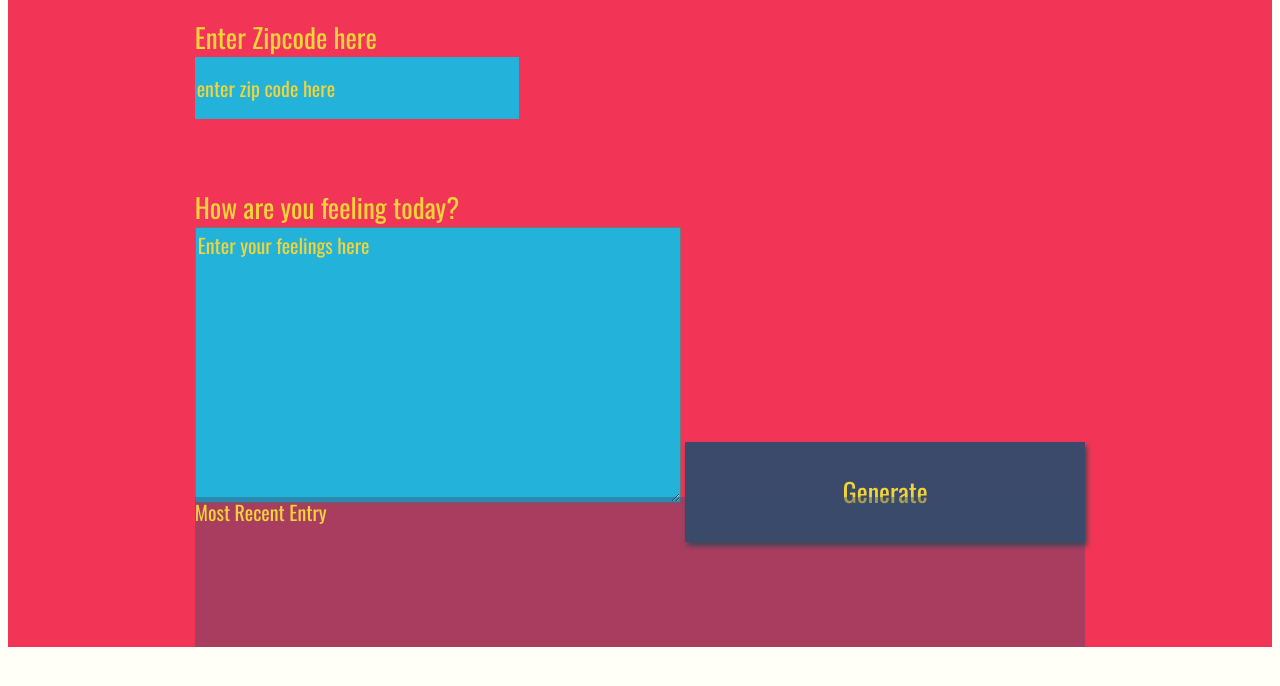
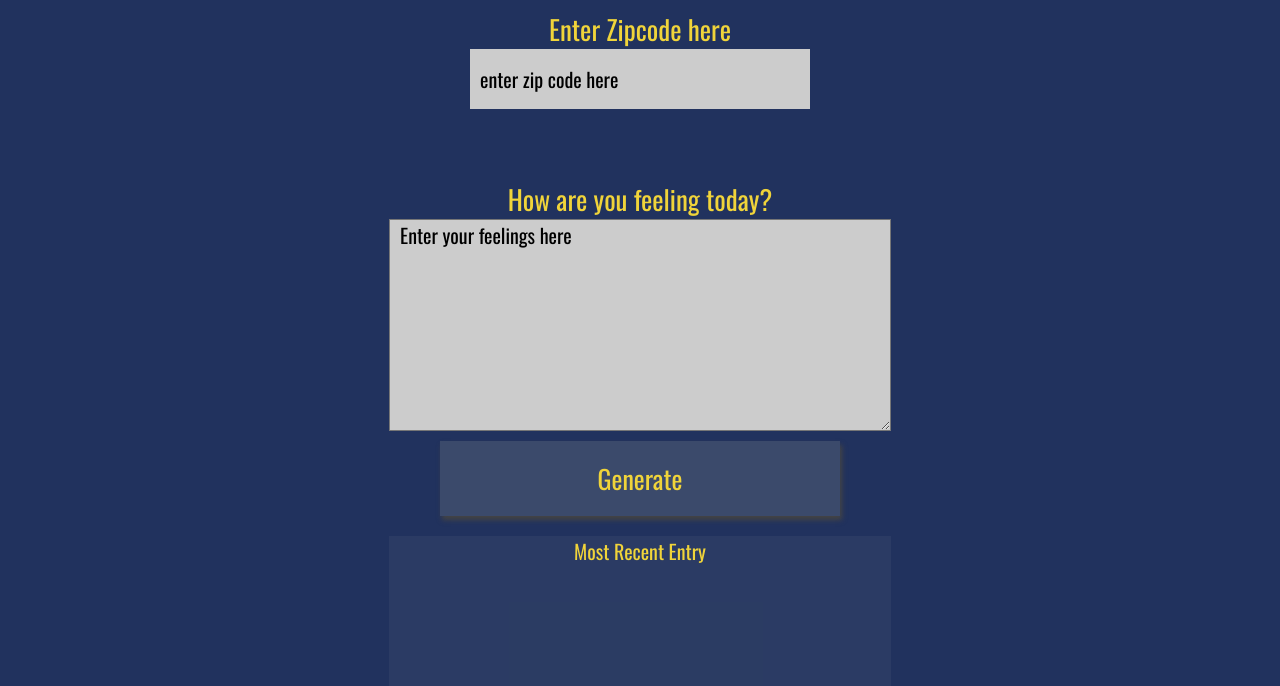
Before and after one commit to khaledBasta/My-weather-journal-app, a website: page website/index.html in a window 1280 px wide. Shown: the part 161-847 px from the top of the page. Before the commit the page ends 816 px from the top, so only its background shows below. Drawn offline with nearby package versions, Linux system fonts and the light colour scheme; a web font is replaced by a local one.

Commit message:
Adjust HMTL & CSS

```diff
--- a/website/index.html
+++ b/website/index.html
@@ -1,35 +1,38 @@
 <!DOCTYPE html>
 <html>
+
 <head>
   <meta charset="UTF-8">
   <title>Weather Journal</title>
   <link href="https://fonts.googleapis.com/css?family=Oswald:400,600,700|Ranga:400,700&display=swap" rel="stylesheet">
   <link rel="stylesheet" href="style.css">
 </head>
+
 <body>
-<div id = "app">
-  <div class ="holder headline">
-    Weather Journal App
+  <div id="app">
+    <div class="holder headline">
+      <h1>Weather Journal App</h1>
     </div>
-  <div class ="holder zip">
+    <div class="holder zip">
       <label for="zip">Enter Zipcode here</label>
       <input type="text" id="zip" placeholder="enter zip code here">
     </div>
-  <div class ="holder feel">
+    <div class="holder feel">
       <label for="feelings">How are you feeling today?</label>
-    <textarea class= "myInput" id="feelings" placeholder="Enter your feelings here" rows="9" cols="50"></textarea>
-    <button id="generate" type = "submit"> Generate </button>
+      <textarea class="myInput" id="feelings" placeholder="Enter your feelings here" rows="7" cols="50"></textarea>
+      <button id="generate" type="submit"> Generate </button>
     </div>
-  <div class ="holder entry">
-    <div class = "title">Most Recent Entry</div>
-   <div id = "entryHolder">
-    <div id = "date"></div>
-   <div id = "temp"></div>
-   <div id = "content"></div>
+    <div class="holder entry">
+      <div class="title">Most Recent Entry</div>
+      <div id="entryHolder">
+        <div id="date"></div>
+        <div id="temp"></div>
+        <div id="content"></div>
       </div>
     </div>
   </div>
   <script src="app.js" type="text/javascript"></script>
 
 </body>
+
 </html>
--- a/website/style.css
+++ b/website/style.css
@@ -1,88 +1,94 @@
-body{
+body {
+  padding: 0;
+  margin: 0;
   background: #fffff8;
   font-family: -apple-system, BlinkMacSystemFont, sans-serif;
 }
 
-#app{
+#app {
   display: grid;
   grid-auto-rows: minmax(150px, auto);
   /* grid-template-columns:  */
-    height:100vh;
-    background: #f23557;
+  min-height: 100vh;
+  background: #21325e;
   color: #f0d43a;
   justify-content: center;
   grid-gap: 1em;
   font-size: 20px;
-    font-family: 'Oswald', sans-serif;
+  font-family: "Oswald", sans-serif;
 }
 
-.holder{
-
+.holder {
+  text-align: center;
 }
 
-.entry{
-    background: rgba(59, 74, 107, .4);
+.entry {
+  background: rgba(59, 74, 107, 0.4);
 }
 
-#entryHolder{
-
+#entryHolder {
 }
 
-#date{
-
+#date {
 }
 
-#temp{
-
+#temp {
 }
 
-#content{
-
+#content {
 }
 
 .headline {
-
 }
-.title{
-
+.title {
 }
 
 /*  Basic Styling To Override Default For Basic HTML Elements */
-label{
-    display:block;
+label {
+  display: block;
   font-size: 27px;
 }
 
-input{
-    display:block;
+input {
+  display: block;
   height: 60px;
   width: 320px;
-    background:#22b2da;
-    color: #f0d43a;
+  margin: 0 auto;
+  background: #ccc;
+  color: black;
   font-size: 20px;
-    font-family: 'Oswald', sans-serif;
+  font-family: "Oswald", sans-serif;
   border: none;
+  padding: 0 10px;
 }
 
-button{
+button {
   width: 400px;
-    height: 100px;
+  height: 75px;
   background: #3b4a6b;
   color: #f0d43a;
   font-size: 26px;
-    font-family: 'Oswald', sans-serif;
+  font-family: "Oswald", sans-serif;
   border: none;
   box-shadow: 2px 4px 5px #444;
+  cursor: pointer;
 }
-h1{
+button:hover {
+  background: #f0d43a;
+  color: #3b4a6b;
+}
+h1 {
   font-size: 36px;
 }
 
-textarea{
-    background:#22b2da;
-    color: #f0d43a;
+textarea {
+  background: #ccc;
+  color: black;
   font-size: 20px;
-    font-family: 'Oswald', sans-serif;
+  font-family: "Oswald", sans-serif;
+  display: block;
+  padding: 0 10px;
+  margin-bottom: 10px;
 }
 /* Reset style for HTML element on active to have no border*/
 input:focus,
@@ -92,20 +98,20 @@ button:focus {
   outline: none;
 }
 /* Style for Placeholder Text*/
-::placeholder { /* Firefox, Chrome, Opera */
-    color: #f0d43a;
-    font-family: 'Oswald', sans-serif;
-
+::placeholder {
+  /* Firefox, Chrome, Opera */
+  color: black;
+  font-family: "Oswald", sans-serif;
 }
 
-:-ms-input-placeholder { /* Internet Explorer 10-11 */
-    color: #f0d43a;
-    font-family: 'Oswald', sans-serif;
-
+:-ms-input-placeholder {
+  /* Internet Explorer 10-11 */
+  color: black;
+  font-family: "Oswald", sans-serif;
 }
 
-::-ms-input-placeholder { /* Microsoft Edge */
-    color: #f0d43a;
-    font-family: 'Oswald', sans-serif;
-
+::-ms-input-placeholder {
+  /* Microsoft Edge */
+  color: black;
+  font-family: "Oswald", sans-serif;
 }
```
Lines whose indentation alone changed are shown as unchanged.
